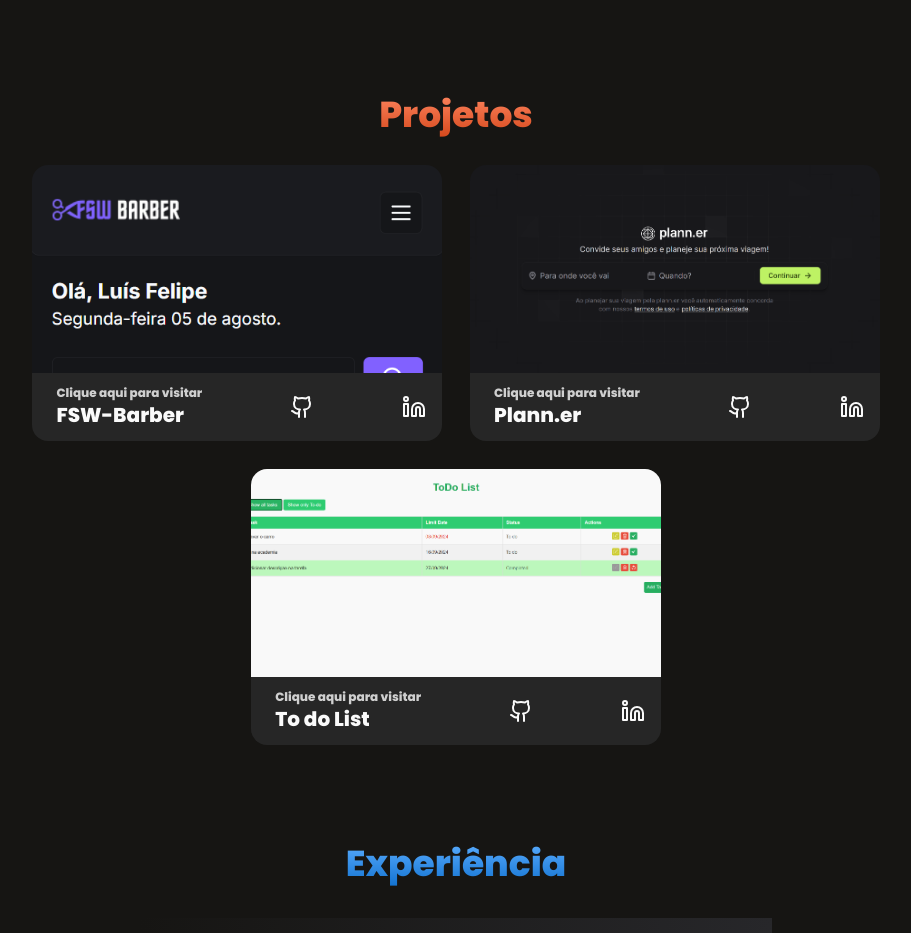
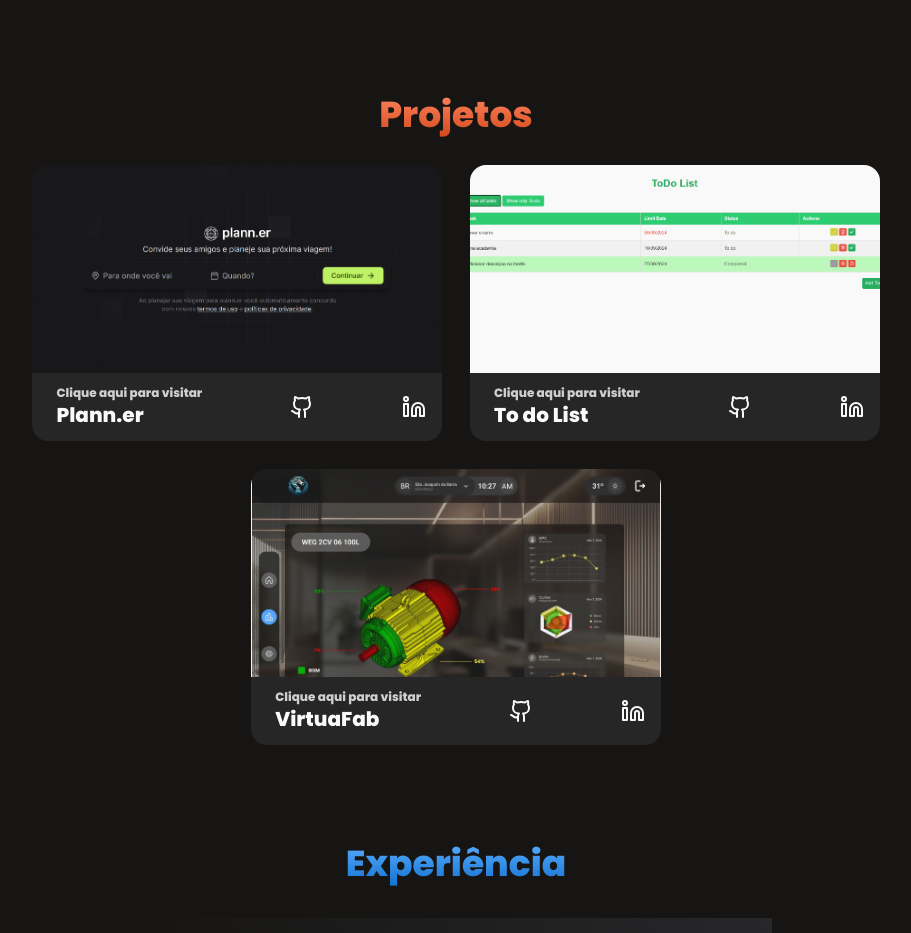
Before and after one commit to Chiqueto/meu-portifolio, a React (Vite) app: page / in a window 1280 px wide. Shown: the part 1300-2233 px from the top of the page, without its empty margins (184-1095 px from the left). Built offline with nearby package versions, Linux system fonts and the light colour scheme.

Commit message:
atualizações

```diff
--- a/index.html
+++ b/index.html
@@ -2,9 +2,14 @@
 <html lang="pt-BR">
   <head>
     <meta charset="UTF-8" />
-    <link rel="icon" type="image/svg+xml" href="/vite.svg" />
+    <link rel="icon" type="image/svg+xml" href="/professional-portfolio.png" />
+    <!-- <a
+      href="https://www.flaticon.com/free-icons/portfolio"
+      title="portfolio icons"
+      >Portfolio icons created by Flat Icons - Flaticon</a
+    > -->
     <meta name="viewport" content="width=device-width, initial-scale=1.0" />
-    <title>Vite + React + TS</title>
+    <title>Luís Felipe Chiqueto</title>
 
     <link rel="preconnect" href="https://fonts.googleapis.com" />
     <link rel="preconnect" href="https://fonts.gstatic.com" crossorigin />
--- a/src/components/Home.tsx
+++ b/src/components/Home.tsx
@@ -38,7 +38,7 @@
         Olá, me chamo Luís Felipe e sou desenvolvedor
         <strong className="bg-gradient-to-tl to-amber-500 from-fuchsia-600 bg-clip-text text-transparent">
           {" "}
-          Frontend
+          Full Stack
         </strong>
       </h1>
       <div className="flex flex-col lg:flex-row gap-5 items-center">
--- a/src/components/ProjectCard.tsx
+++ b/src/components/ProjectCard.tsx
@@ -3,7 +3,7 @@
 
 interface ProjectData {
   title: string;
-  video: ReactNode;
+  main: ReactNode;
 }
 
 interface ProjectCardProps {
@@ -11,8 +11,8 @@
   title: string;
   linkLinkedin: string;
   linkGithub: string;
-  video: ReactNode;
-  openProjectVideo: ({ title, video }: ProjectData) => void;
+  main: ReactNode;
+  openProjectMain: ({ title, main }: ProjectData) => void;
 }
 
 const ProjectCard = ({
@@ -20,13 +20,13 @@
   title,
   linkLinkedin,
   linkGithub,
-  video,
-  openProjectVideo,
+  main,
+  openProjectMain,
 }: ProjectCardProps) => {
   return (
     <div
       className="sm:w-2/5 w-full mt-7 mb-10 sm:mb-0 transition-transform duration-300 ease-in-out transform hover:scale-105 hover:cursor-pointer"
-      onClick={() => openProjectVideo({ title, video })}
+      onClick={() => openProjectMain({ title, main })}
     >
       <div className="sm:h-52   ">
         <img
--- a/src/components/ProjectVideo.tsx
+++ b/src/components/ProjectMain.tsx
@@ -1,17 +1,17 @@
 import { X } from "lucide-react";
 import { ReactNode } from "react";
 
-interface ProjectVideoProps {
+interface ProjectMainProps {
   title: string | undefined;
-  closeProjectVideo: () => void;
-  video: ReactNode;
+  closeProjectMain: () => void;
+  main: ReactNode;
 }
 
-const ProjectVideo = ({
+const ProjectMain = ({
   title,
-  closeProjectVideo,
-  video,
-}: ProjectVideoProps) => {
+  closeProjectMain,
+  main,
+}: ProjectMainProps) => {
   return (
     <div className="fixed inset-0 bg-black/60 flex items-center justify-center">
       <div className="bg-neutral-800 max-w-fit px-5 py-6 -sm mx-auto rounded-2xl flex flex-col  gap-6">
@@ -19,13 +19,13 @@
           <h2 className="text-zinc-50 font-semibold text-2xl">{title}</h2>
           <X
             className="text-zinc-50 size-8 cursor-pointer"
-            onClick={closeProjectVideo}
+            onClick={closeProjectMain}
           />
         </div>
-        {video}
+        {main}
       </div>
     </div>
   );
 };
 
-export default ProjectVideo;
+export default ProjectMain;
--- a/src/components/Projects.tsx
+++ b/src/components/Projects.tsx
@@ -1,20 +1,29 @@
 import { ReactNode, useEffect, useState } from "react";
 import ProjectCard from "./ProjectCard";
-import ProjectVideo from "./ProjectVideo";
+import ProjectMain from "./ProjectMain";
 
 const Projects = () => {
   const myProjects = [
-    {
-      name: "FSW-Barber",
-      image: "fsw-barber.png",
-      linkLinkedin: "#",
-      linkGithub: "https://github.com/Chiqueto/fsw-week",
-    },
+    // {
+    //   name: "FSW-Barber",
+    //   image: "fsw-barber.png",
+    //   linkLinkedin: "#",
+    //   linkGithub: "https://github.com/Chiqueto/fsw-week",
+    // },
     {
       name: "Plann.er",
       image: "plann.er.png",
-      linkLinkedin: "#",
+      linkLinkedin: "https://www.linkedin.com/posts/luis-felipe-chiqueto_reactjs-tailwind-rocketseat-activity-7217001306375208960-30aI?utm_source=share&utm_medium=member_desktop",
       linkGithub: "https://github.com/Chiqueto/fsw-week",
+      main: (
+        <div className="sm:h-52   ">
+          <img
+            src="plann.er.png"
+            alt={"Imagem do projeto"}
+            className="rounded-t-2xl object-cover object-top h-full w-full"
+          />
+        </div>
+      ),
     },
     {
       name: "To do List",
@@ -22,7 +31,7 @@
       linkLinkedin:
         "https://www.linkedin.com/posts/luis-felipe-chiqueto_nodejs-express-mongodb-activity-7239307696338800640-95C-?utm_source=share&utm_medium=member_desktop",
       linkGithub: "https://github.com/Chiqueto/fsw-week",
-      video: (
+      main: (
         <iframe
           className="mx-auto w-[320px] h-[180px] sm:w-[720px] sm:h-[405px]"
           src="https://www.linkedin.com/embed/feed/update/urn:li:ugcPost:7239307519758663680?compact=1"
@@ -30,27 +39,42 @@
         ></iframe>
       ),
     },
+    {
+      name: "VirtuaFab",
+      image: "virtuaFab.jpg",
+      linkLinkedin:
+        "https://www.linkedin.com/posts/renan-de-oliveira-silva-416721289_inovaaexaeto-senaigrandprix-realidadeaumentada-ugcPost-7261727290282156032-TzKi?utm_source=share&utm_medium=member_desktop",
+      linkGithub: "#",
+      main: (
+
+        <iframe
+          className="mx-auto w-[320px] h-[180px] sm:w-[720px] sm:h-[405px]"
+          src="https://www.linkedin.com/embed/feed/update/urn:li:ugcPost:7261727290282156032?compact=1"
+          title="Publicação incorporada">
+        </iframe>
+      ),
+    },
   ];
 
   interface ProjectDataProps {
     title: string;
-    video: ReactNode;
+    main: ReactNode;
   }
 
-  const [isProjectVideoOpen, setProjectVideoOpen] = useState(false);
+  const [isProjectMainOpen, setProjectMainOpen] = useState(false);
 
   const [projectData, setProjectData] = useState<ProjectDataProps>();
 
-  function openProjectvideo(data: ProjectDataProps) {
+  function openProjectMain(data: ProjectDataProps) {
     setProjectData(data);
-    setProjectVideoOpen(true);
+    setProjectMainOpen(true);
   }
 
-  function closeProjectvideo() {
-    setProjectVideoOpen(false);
+  function closeProjectMain() {
+    setProjectMainOpen(false);
   }
   useEffect(() => {
-    if (isProjectVideoOpen) {
+    if (isProjectMainOpen) {
       document.body.style.overflow = "hidden"; // Bloqueia o scroll
     } else {
       document.body.style.overflow = "auto"; // Reativa o scroll
@@ -60,7 +84,7 @@
     return () => {
       document.body.style.overflow = "auto";
     };
-  }, [isProjectVideoOpen]);
+  }, [isProjectMainOpen]);
 
   return (
     <section
@@ -78,16 +102,16 @@
             title={project.name}
             linkLinkedin={project.linkLinkedin}
             linkGithub={project.linkGithub}
-            video={project.video}
-            openProjectVideo={openProjectvideo}
+            main={project.main}
+            openProjectMain={openProjectMain}
           />
         ))}
-        {isProjectVideoOpen && (
-          <ProjectVideo
+        {isProjectMainOpen && (
+          <ProjectMain
             key={projectData?.title}
             title={projectData?.title}
-            closeProjectVideo={closeProjectvideo}
-            video={projectData?.video}
+            closeProjectMain={closeProjectMain}
+            main={projectData?.main}
           />
         )}
       </div>
```
Also changed, not shown: public/professional-portfolio.png (added), public/virtuaFab.jpg (added).
